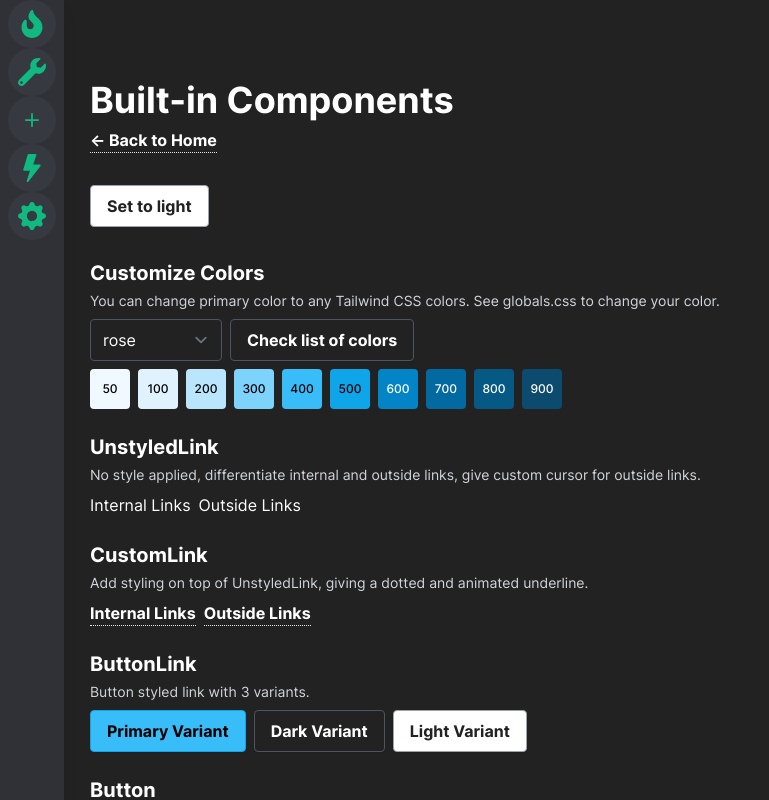
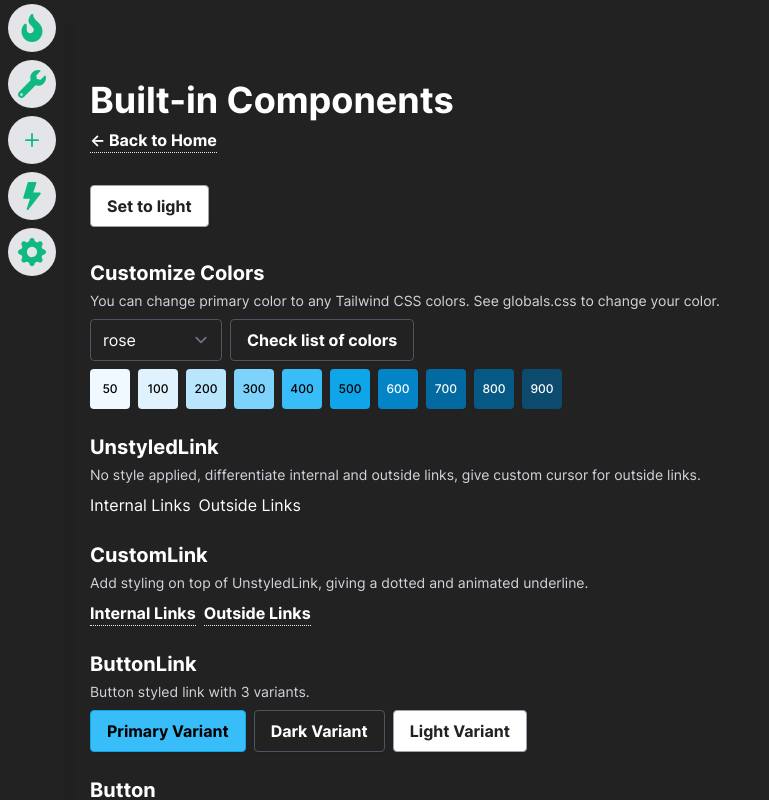
Before and after one commit to tigorlazuardi/at-home-abandoned, a Next.js app: page /components in a window 1280 px wide. Shown: the top 800 px of the page, without its empty margins (0-769 px from the left). Built offline with nearby package versions, Linux system fonts and the light colour scheme.

Commit message:
feat(css): added class for sidebar icons

```diff
--- a/src/components/Sidebar.tsx
+++ b/src/components/Sidebar.tsx
@@ -9,7 +9,7 @@ interface SideBarProp {
 const SideBar = (prop: SideBarProp) => {
 	const icon_size = prop.icon_size ?? 28
 	return (
-		<div className='fixed top-0 left-0 flex flex-col w-16 h-screen m-0 text-white shadow-lg bg-discord-800'>
+		<div className='flex fixed top-0 left-0 flex-col m-0 w-16 h-screen text-white shadow-lg bg-white-800 dark:text-dark dark:bg-discord-800'>
 			<SideBarIcon text='Fire' icon={<FaFire size={icon_size} />} />
 			<SideBarIcon text='Wrench' icon={<FaWrench size={icon_size} />} />
 			<SideBarIcon text='Plus' icon={<BsPlus size={icon_size} />} />
@@ -26,14 +26,15 @@ interface SideBarIconProp {
 
 const SideBarIcon = ({ icon, text }: SideBarIconProp) => {
 	return (
-		<div
-			className={`flex relative justify-center items-center
-					mx-auto w-12 h-12 text-green-500 rounded-3xl
-					transition-all duration-200 bg-discord-700 hover:bg-green-600
-					hover:text-white hover:rounded-xl ease-liner group`}
-		>
-			{icon}
-			<Tooltip text={text}></Tooltip>
+		<div className='my-1'>
+			<div
+				className={
+					'sidebar-icons group'
+				}
+			>
+				{icon}
+				<Tooltip text={text}></Tooltip>
+			</div>
 		</div>
 	)
 }
@@ -44,10 +45,9 @@ interface TooltipProp {
 
 const Tooltip = ({ text }: TooltipProp) => (
 	<span
-		className={`absolute w-auto p-2 m-2 min-w-max left-14
-						rounded-md shadow-md text-white bg-discord-900
-						text-xs lg:text-lg fon-bold transition-all duration-100
-						scale-0 origin-right group-hover:scale-100 sm-max:hidden`}
+		className={
+			'absolute left-14 p-2 m-2 w-auto min-w-max text-xs text-white rounded-md shadow-md transition-all duration-100 origin-right scale-0 bg-discord-900 lg:text-lg fon-bold group-hover:scale-100 sm-max:hidden'
+		}
 	>
 		{text}
 	</span>
--- a/src/components/layout/Layout.tsx
+++ b/src/components/layout/Layout.tsx
@@ -1,10 +1,11 @@
+import clsx from 'clsx'
 import * as React from 'react'
 
 import SideBar from '../Sidebar'
 
-export default function Layout({ children, dark }: { children: React.ReactNode, dark?: boolean }) {
+export default function Layout({ children, dark }: { children: React.ReactNode; dark?: boolean }) {
 	return (
-		<div className={dark ? 'dark' : ''}>
+		<div className={clsx({['h-screen']: true, dark, ['bg-dark']: dark})}>
 			<SideBar />
 			{children}
 		</div>
--- a/src/pages/index.tsx
+++ b/src/pages/index.tsx
@@ -7,7 +7,7 @@ import Seo from '@/components/Seo'
 export default function LearnPage(): JSX.Element {
 	const image = 'https://via.placeholder.com/64x64'
 	return (
-		<Layout>
+		<Layout dark={false}>
 			<Seo />
 			<main className='bg-white dark:bg-dark dark:text-white text-dark'>
 				<section className='container py-2'>
--- a/src/styles/globals.css
+++ b/src/styles/globals.css
@@ -97,3 +97,7 @@
 		background-size: 0 2px, 100% 2px;
 	}
 }
+
+.sidebar-icons {
+	@apply flex relative justify-center items-center mx-auto w-12 h-12 text-green-500 rounded-3xl transition-all duration-200 bg-discord-300 hover:bg-green-600 hover:text-white hover:rounded-xl dark:text-green-700 dark:hover:text-white dark:bg-discord-700 ease-linear;
+}
```
